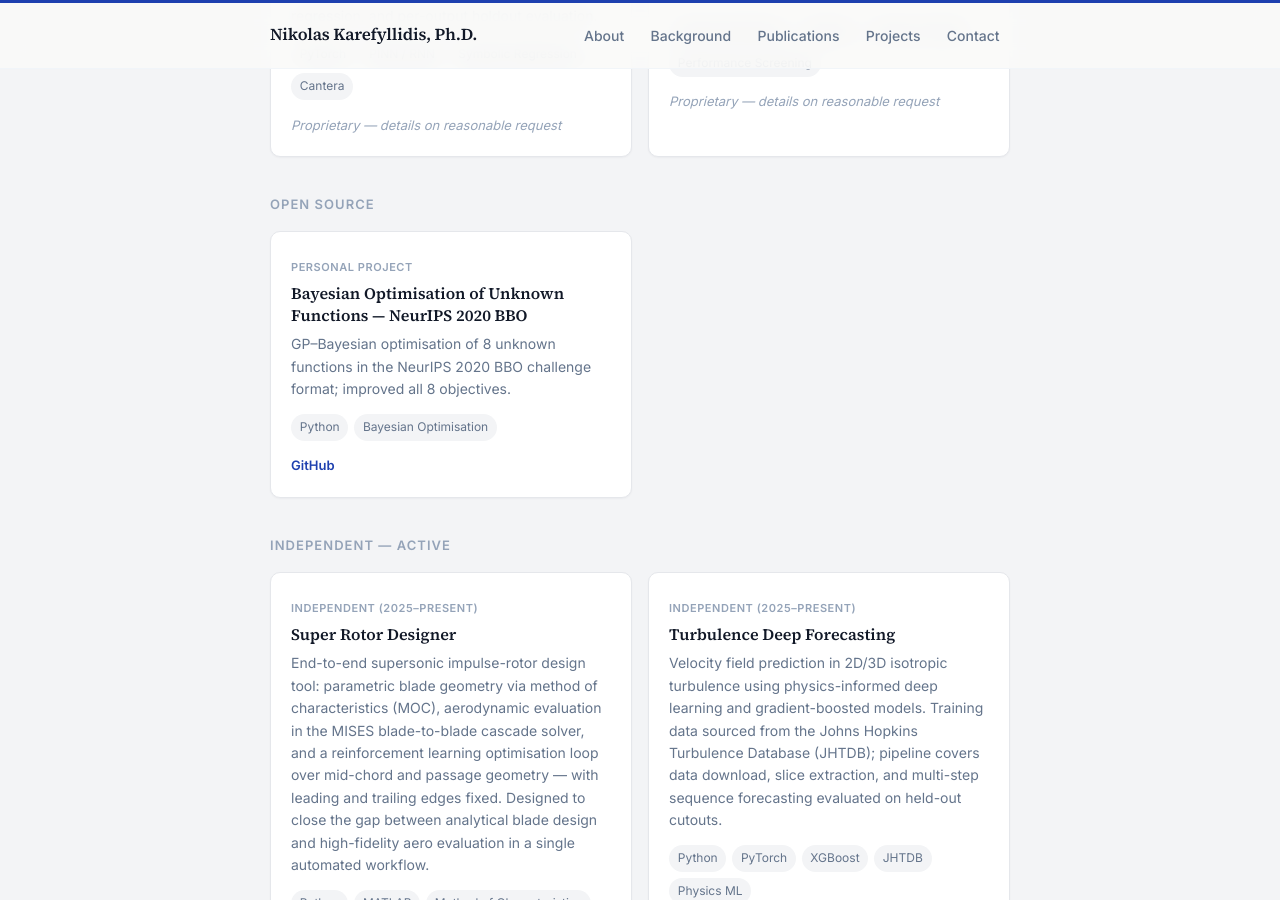
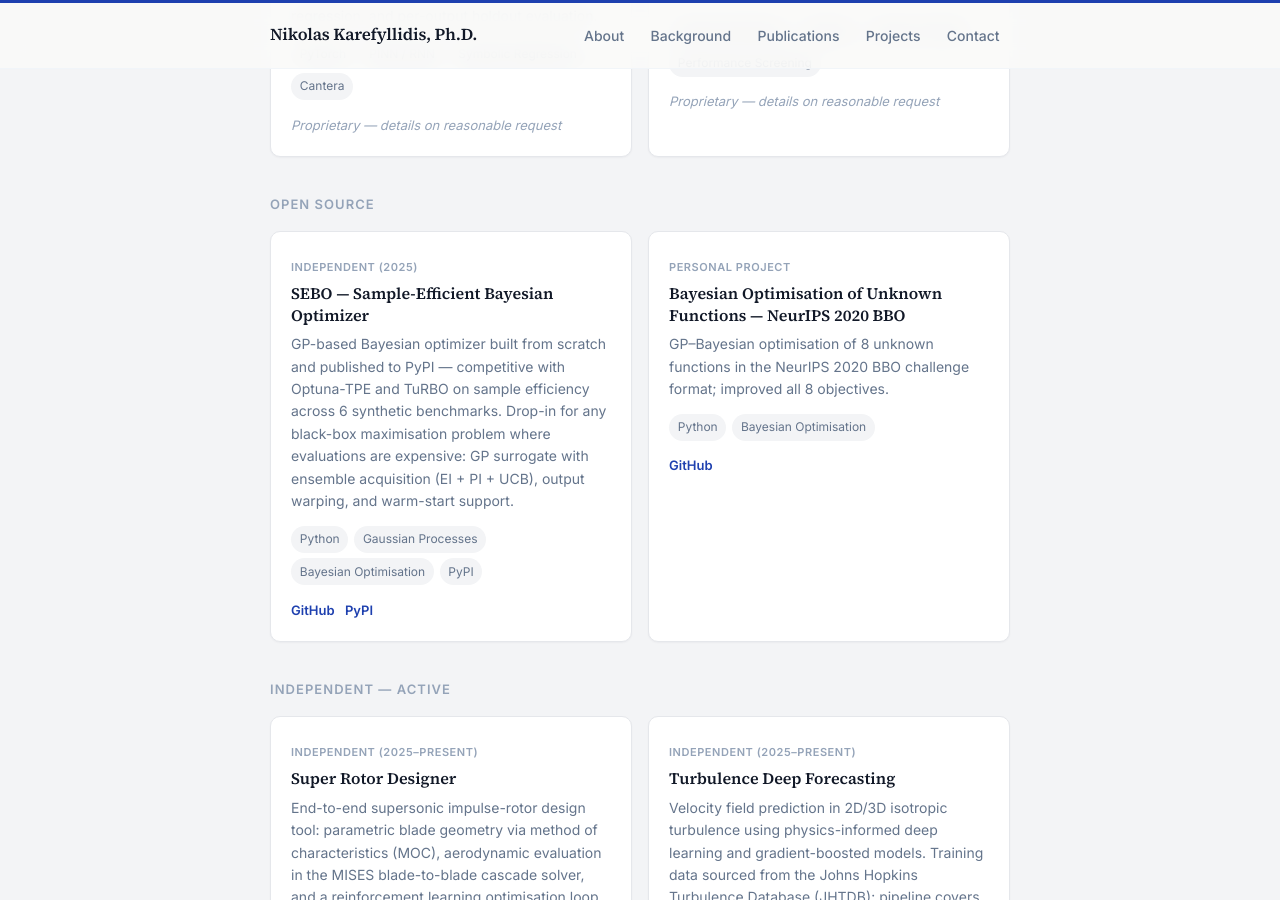
Before and after one commit to karefyllidis/karefyllidis.github.io, a Jekyll site: the page built from index.html, in a window 1280 px wide and 900 px high, scrolled down 6086 px. Built offline with Jekyll 4.4.1, drawn with Linux system fonts in a browser that asks for light colours.

Commit message:
content: add SEBO to open source projects
GP-based Bayesian optimizer published to PyPI — links to GitHub and PyPI package page.

Co-Authored-By: Claude Sonnet 4.6 <noreply@anthropic.com>

```diff
--- a/_data/projects.yml
+++ b/_data/projects.yml
@@ -48,6 +48,19 @@
     - Cantera
     - Fortran / Python
     - Performance Screening
+
+- category: open_source
+  title: "SEBO — Sample-Efficient Bayesian Optimizer"
+  period: "Independent (2025)"
+  description: "GP-based Bayesian optimizer built from scratch and published to PyPI — competitive with Optuna-TPE and TuRBO on sample efficiency across 6 synthetic benchmarks. Drop-in for any black-box maximisation problem where evaluations are expensive: GP surrogate with ensemble acquisition (EI + PI + UCB), output warping, and warm-start support."
+  tags:
+    - Python
+    - Gaussian Processes
+    - Bayesian Optimisation
+    - PyPI
+  github: "https://github.com/karefyllidis/SEBO"
+  link_url: "https://pypi.org/project/sebo/"
+  link_label: "PyPI"
 
 - category: open_source
   title: "Bayesian Optimisation of Unknown Functions — NeurIPS 2020 BBO"
```
